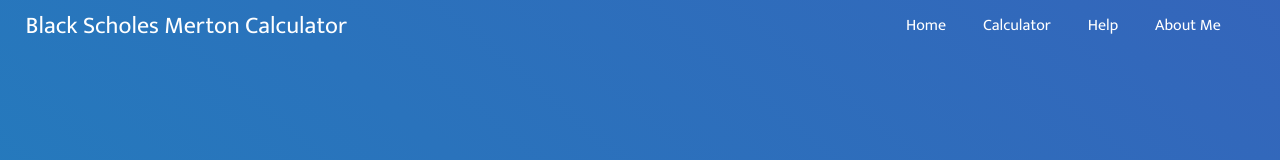
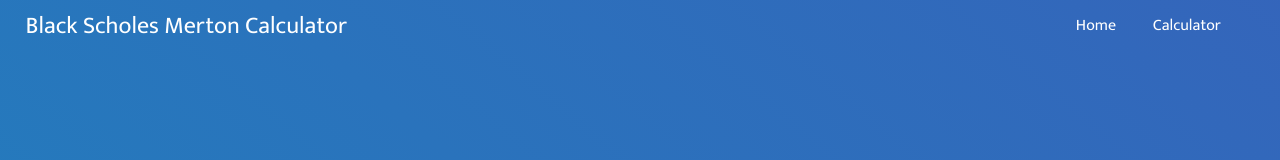
Before and after one commit to shaurya-chandhoke/black-scholes-merton-calculator, an Angular app in the folder client/: page /home in a window 1280 px wide. Shown: the top 160 px of the page. Built offline with nearby package versions, Linux system fonts and the light colour scheme.

Commit message:
Created production build to host on GitHub pages

```diff
--- a/client/src/app/masthead/masthead.component.html
+++ b/client/src/app/masthead/masthead.component.html
@@ -5,7 +5,7 @@
   <div class="masthead-navigation-container">
     <div class="masthead-navigation-child child-1" routerLink="/home">Home</div>
     <div class="masthead-navigation-child child-2" routerLink="/calculator">Calculator</div>
-    <div class="masthead-navigation-child child-3">Help</div>
-    <div class="masthead-navigation-child child-4">About Me</div>
+<!--    <div class="masthead-navigation-child child-3">Help</div>-->
+<!--    <div class="masthead-navigation-child child-4">About Me</div>-->
   </div>
 </div>
--- a/client/src/environments/environment.prod.ts
+++ b/client/src/environments/environment.prod.ts
@@ -1,3 +1,4 @@
 export const environment = {
-  production: true
+  production: true,
+  serverURL: 'http://127.0.0.1:5000'
 };
```
Also changed, not shown: 8 other files (tests, documents, lock files or other folders).
